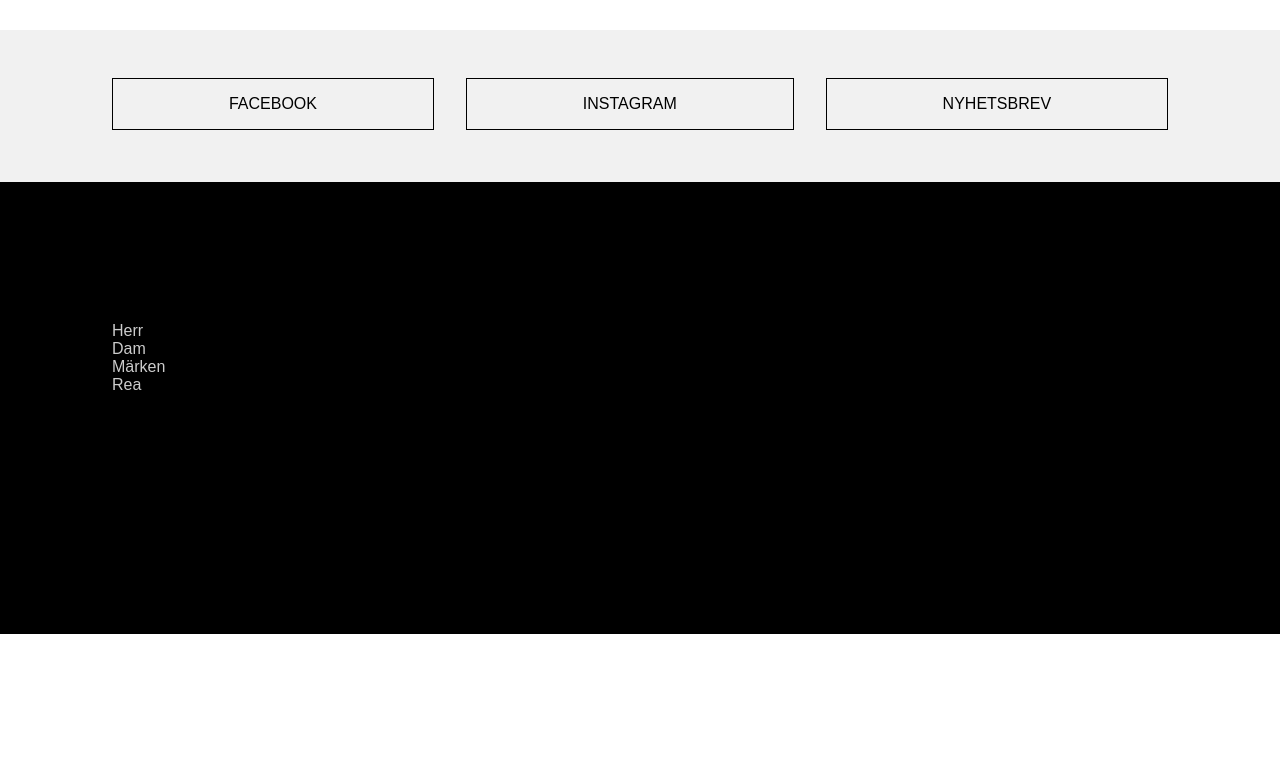
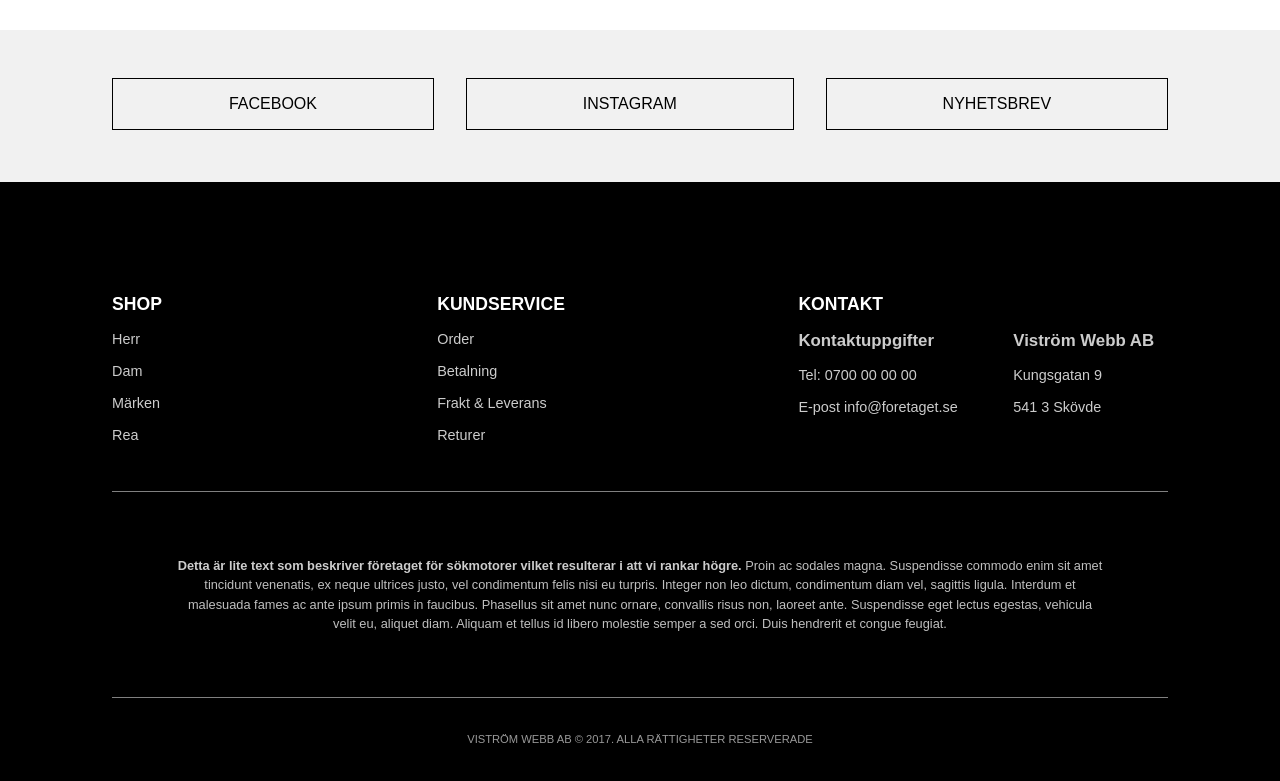
Before and after one commit to OkanOzdes/arbetsprov-vistrom, a plain HTML site: page index.html in a window 1280 px wide. Shown: the part 1983-2764 px from the top of the page. Before the commit the page ends 2617 px from the top, so only its background shows below. Drawn offline with Linux system fonts and the light colour scheme.

Commit message:
footer done

```diff
--- a/index.html
+++ b/index.html
@@ -31,7 +31,7 @@
                     <li><a href="#">Lista (2)</a></li>
                     <li>
                         <a href="#">Kundkorg (2)
-                            <!-- <i class="fas fa-shopping-cart"></i> -->
+                            <i class="fas fa-shopping-cart"></i>
                         </a>
                     </li>
                 </ul>
@@ -63,7 +63,7 @@
                     <div class="product__available">
                         <div class="news">Nyhet</div>
                         <div class="available">
-                            <!-- <i class="fas fa-check"></i> -->
+                            <i class="fas fa-check"></i>
                             Finns i lager
                         </div>
                     </div>
@@ -90,7 +90,7 @@
                     <div class="accordion__item show">
                         <div class="accordion__item-header show">
                             Produktbeskrivning
-                            <span>ikon</span>
+                            <span><i class="fas fa-angle-down"></i></span>
                         </div>
                         <div class="accordion__item-body show">
                             <p>Detta är lite text som berättar om produkten</p>
@@ -99,7 +99,7 @@
                     <div class="accordion__item">
                         <div class="accordion__item-header">
                             Storlek & Passform
-                            <span>ikon</span>
+                            <span><i class="fas fa-angle-down"></i></span>
                         </div>
                         <div class="accordion__item-body">
                             <p>Detta är lite text som berättar om produkten</p>
@@ -108,7 +108,7 @@
                     <div class="accordion__item">
                         <div class="accordion__item-header">
                             Tvätt & Skötselråd
-                            <span>ikon</span>
+                            <span><i class="fas fa-angle-down"></i></span>
                         </div>
                         <div class="accordion__item-body">
                             <p>Detta är lite text som berättar om produkten</p>
@@ -117,7 +117,7 @@
                     <div class="accordion__item">
                         <div class="accordion__item-header">
                             Leverans & Retur
-                            <span>ikon</span>
+                            <span><i class="fas fa-angle-down"></i></span>
                         </div>
                         <div class="accordion__item-body">
                             <p>Detta är lite text som berättar om produkten</p>
@@ -210,7 +210,7 @@
         <footer class="footer">
             <div class="footer__links">
                 <div class="footer__links-left">
-                    <div class="footer__links-shop">
+                    <div class="footer__links-shop link-group">
                         <h2>Shop</h2>
                         <ul>
                             <li><a href="#">Herr</a></li>
@@ -219,9 +219,8 @@
                             <li><a href="#">Rea</a></li>
                         </ul>
                     </div>
-                </div>
-                <div class="footer__links-middle">
-                    <div class="footer__links-service">
+
+                    <div class="footer__links-service link-group">
                         <h2>Kundservice</h2>
                         <ul>
                             <li>Order</li>
@@ -234,11 +233,11 @@
                 <div class="footer__links-right">
                     <div class="footer__links-contact">
                         <h2>Kontakt</h2>
+                        <div class="contact-list">
                             <ul>
-                            <li>Kontaktuppgifter</li>
+                                <li><h3>Kontaktuppgifter</h3></li>
                                 <li>Tel: 0700 00 00 00</li>
                                 <li>E-post <span>info@foretaget.se</span></li>
-
                             </ul>
                             <ul>
                                 <li><h3>Viström Webb AB</h3></li>
@@ -248,6 +247,27 @@
                         </div>
                     </div>
                 </div>
+            </div>
+            <div class="footer__text">
+                <p class="footer__text-description">
+					<b>
+                        Detta är lite text som beskriver företaget för
+                        sökmotorer vilket resulterar i att vi rankar
+                        högre.
+                    </b>
+                    Proin ac sodales magna. Suspendisse commodo enim sit amet tincidunt
+                    venenatis, ex neque ultrices justo, vel condimentum felis nisi eu
+                    turpris. Integer non leo dictum, condimentum diam vel, sagittis ligula.
+                    Interdum et malesuada fames ac ante ipsum primis in faucibus. Phasellus
+                    sit amet nunc ornare, convallis risus non, laoreet ante. Suspendisse eget
+                    lectus egestas, vehicula velit eu, aliquet diam. Aliquam et tellus id
+                    libero molestie semper a sed orci. Duis hendrerit et congue feugiat.
+				</p>
+				<p class="footer__text-copyright">
+					Viström webb ab <span>&#169;</span> 2017. Alla rättigheter reserverade
+				</p>
+            </div>
         </footer>
+        <script src="https://cdnjs.cloudflare.com/ajax/libs/font-awesome/5.14.0/js/all.min.js"></script>
     </body>
 </html>
--- a/style.css
+++ b/style.css
@@ -128,6 +128,15 @@
     display: inline-block;
 }
 
+.fa-check {
+    color: lightgreen;
+}
+
+.fa-angle-down {
+    font-size: 1.5rem;
+    font-weight: 200;
+}
+
 .product__sale-information {
     flex-grow: 1;
 }
@@ -234,6 +243,9 @@
     border-bottom: 1px solid #ccc;
 }
 
+.accordion__item p {
+    font-size: 0.7rem;
+}
 .accordion__item.show {
     color: #1d1d1b;
 }
@@ -455,7 +467,80 @@
     padding: 7rem 7rem 0;
 }
 
-.footer__links a {
+.footer,
+.footer a {
     text-decoration: none;
     color: #ccc;
 }
+
+.footer__links {
+    display: flex;
+    justify-content: space-between;
+    border-bottom: 1px solid rgba(255, 255, 255, 0.5);
+}
+
+.footer__links-left {
+    display: flex;
+    justify-content: space-between;
+    width: 45%;
+}
+
+.footer__links-shop li,
+.footer__links-service li,
+.contact-list li {
+    margin: 1rem 0;
+    list-style: none;
+    font-size: 0.9rem;
+}
+
+.footer__links-right {
+    width: 35%;
+}
+
+.link-group {
+    margin: 0 0 2rem 0;
+    min-width: 150px; }
+
+.contact-list {
+    display: flex;
+    flex-flow: wrap;
+}
+
+.contact-list ul:first-child {
+    margin-right: 15%;
+}
+
+.footer__links h2 {
+    color: #fff;
+    text-transform: uppercase;
+    font-size: 1.10rem;
+}
+
+.footer__text {
+    text-align: center;
+    font-size: 0.8rem;
+    line-height: 1.2rem;
+    color: rgba(255, 255, 255, 0.75);
+    width: 100%;
+}
+
+.footer__text-description {
+    width: 100%;
+    margin: 0 auto;
+    padding: 4rem;
+    font-size: 0.8rem;
+}
+
+.footer__text-description b {
+    font-weight: 700;
+    color: rgba(255, 255, 255, 0.8);
+}
+
+.footer__text-copyright {
+    border-top: 1px solid rgba(255, 255, 255, 0.5);
+    text-align: center;
+    padding: 2rem 0;
+    color: rgba(255, 255, 255, 0.6);
+    text-transform: uppercase;
+    font-size: 0.7rem;
+}
```
Also changed, not shown: script.js (added). Lines whose indentation alone changed are shown as unchanged.
